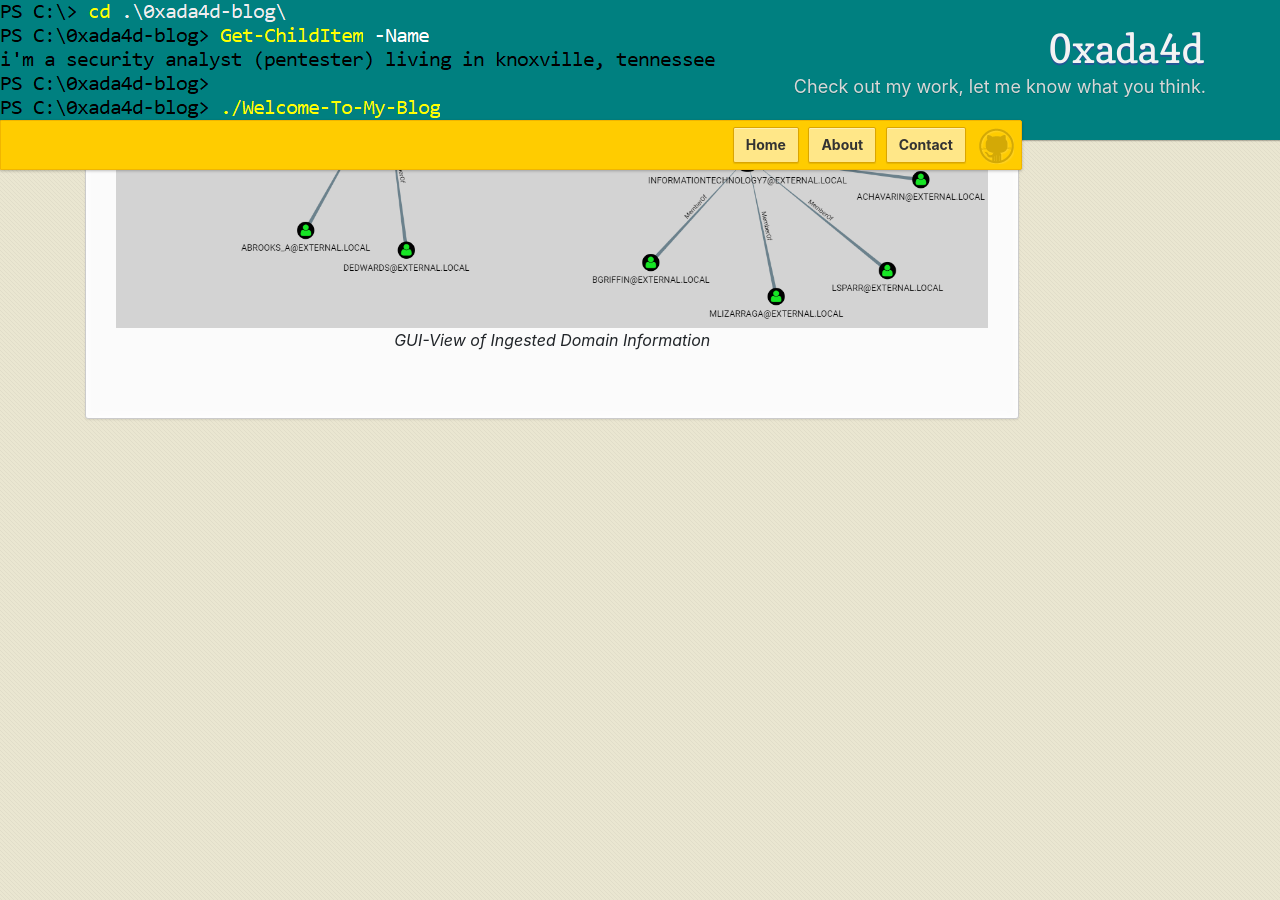
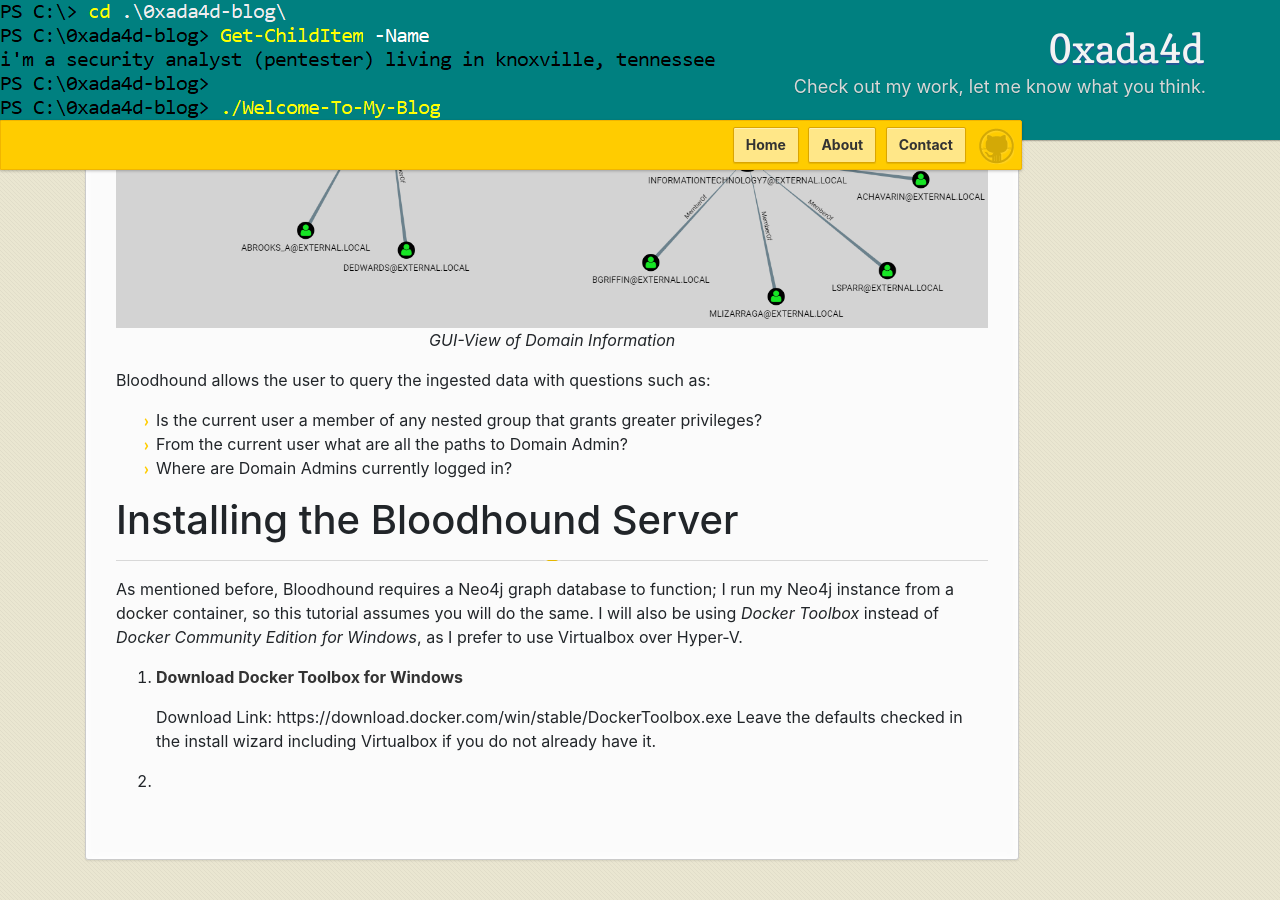
Before and after one commit to 0xada4d/0xada4d.github.io, a Jekyll site: the page built from _posts/2018-03-03-installing-bloodhound-server.md, in a window 1280 px wide and 900 px high, scrolled down 652 px. Built offline with Jekyll 4.4.1, drawn with Linux system fonts in a browser that asks for light colours; comment, search, counter and statistics services are not loaded; before the commit the page ends 1111 px from its top, so only the background shows below that.

Commit message:
bloodhound how-to post

```diff
--- a/_posts/2018-03-03-installing-bloodhound-server.md
+++ b/_posts/2018-03-03-installing-bloodhound-server.md
@@ -20,5 +20,23 @@
 
 <figure>
 	<img src="/images/installbloodhound/gui.png" alt="bloodhound-gui-view"/>
-	<figcaption>GUI-View of Ingested Domain Information</figcaption>
+	<figcaption>GUI-View of Domain Information</figcaption>
 </figure>
+
+Bloodhound allows the user to query the ingested data with questions such as:
+- Is the current user a member of any nested group that grants greater privileges?
+- From the current user what are all the paths to Domain Admin?
+- Where are Domain Admins currently logged in?
+
+# Installing the Bloodhound Server
+
+___
+
+As mentioned before, Bloodhound requires a Neo4j graph database to function; I run my Neo4j instance from a docker container, so this tutorial assumes you will do the same. I will also be using *Docker Toolbox* instead of *Docker Community Edition for Windows*, as I prefer to use Virtualbox over Hyper-V.
+
+1. **Download Docker Toolbox for Windows**
+
+   Download Link: https://download.docker.com/win/stable/DockerToolbox.exe
+   Leave the defaults checked in the install wizard including Virtualbox if you do not already have it.
+
+2.
```
